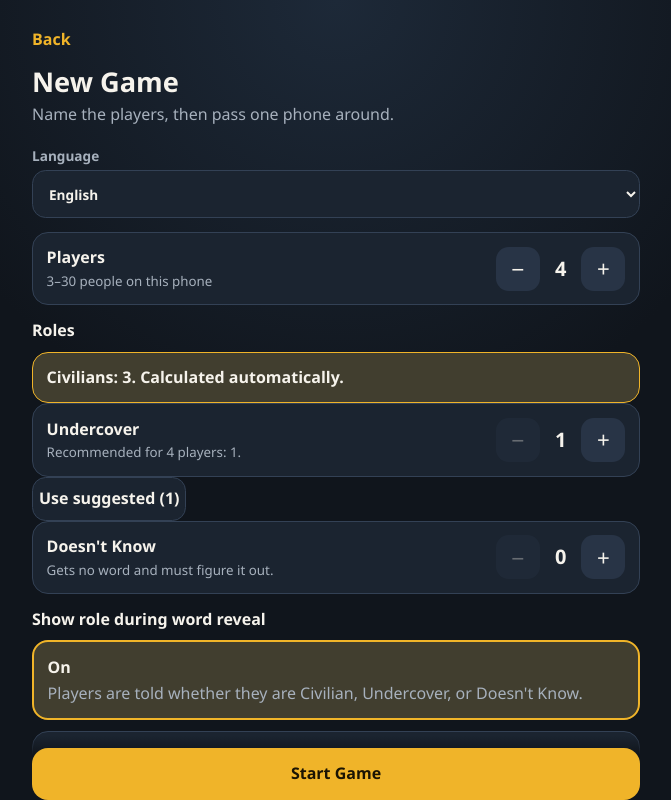
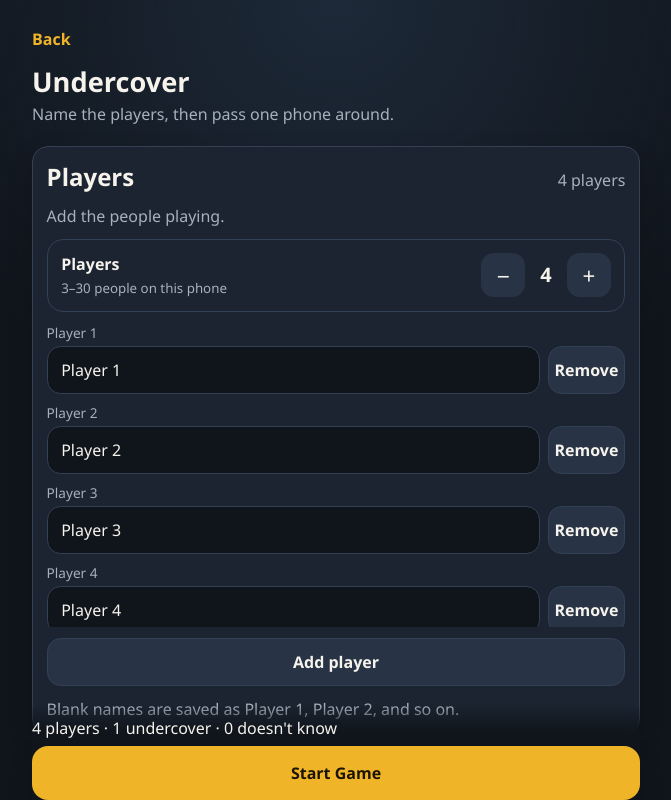
Before and after one commit to Deuxide/Redacted, a React (Vite) app: page / in a window 1280 px wide. Both pictures are taken after a click on the button "New Game". Shown: the top 800 px of the page, without its empty margins (304-975 px from the left). Built offline with nearby package versions, Linux system fonts and the light colour scheme.

Commit message:
another ui update ( config menu )

```diff
--- a/src/i18n/messages.ts
+++ b/src/i18n/messages.ts
@@ -27,6 +27,16 @@ export const messages = {
     exportJson: 'Export JSON',
     setupTitle: 'New Game',
     setupSubtitle: 'Name the players, then pass one phone around.',
+    lobbyHint: 'Add the people playing.',
+    playerCountLabel: '{count} players',
+    changeWordSet: 'Change word set',
+    currentSet: 'Current set',
+    gameSettings: 'Game settings',
+    setupSummary: '{players} players · {undercover} undercover · {blank} doesn\'t know',
+    startBlocked: 'Choose a word set with at least 2 different words before starting.',
+    duplicateNames: 'Two players share a name. The game still works, but it may be confusing.',
+    manageWords: 'Manage word sets',
+    civiliansShort: 'Civilians',
     startGame: 'Start Game',
     players: 'Players',
     playersHint: '{min}–{max} people on this phone',
@@ -205,6 +215,16 @@ export const messages = {
     exportJson: 'Ekspor JSON',
     setupTitle: 'Permainan Baru',
     setupSubtitle: 'Isi nama pemain, lalu operkan satu ponsel.',
+    lobbyHint: 'Tambahkan orang yang ikut main.',
+    playerCountLabel: '{count} pemain',
+    changeWordSet: 'Ganti set kata',
+    currentSet: 'Set saat ini',
+    gameSettings: 'Pengaturan permainan',
+    setupSummary: '{players} pemain · {undercover} undercover · {blank} tidak tahu',
+    startBlocked: 'Pilih set kata dengan minimal 2 kata berbeda sebelum mulai.',
+    duplicateNames: 'Ada dua pemain dengan nama yang sama. Permainan tetap bisa jalan, tapi bisa membingungkan.',
+    manageWords: 'Kelola set kata',
+    civiliansShort: 'Warga',
     startGame: 'Mulai Permainan',
     players: 'Pemain',
     playersHint: '{min}–{max} orang di ponsel ini',
--- a/src/screens/SetupScreen.module.css
+++ b/src/screens/SetupScreen.module.css
@@ -1,8 +1,153 @@
+.block {
+  display: flex;
+  flex-direction: column;
+  gap: 0.7rem;
+  padding: var(--space);
+  border: 1px solid var(--color-border);
+  border-radius: var(--radius);
+  background: var(--color-surface);
+  box-shadow: var(--shadow);
+}
+
+.block h2,
+.heading h2,
+.hint,
+.countLine,
+.current,
+.startBox p {
+  margin: 0;
+}
+
+.heading {
+  display: flex;
+  align-items: baseline;
+  justify-content: space-between;
+  gap: 0.75rem;
+}
+
+.heading span,
+.current,
+.hint {
+  color: var(--color-text-secondary);
+}
+
+.countLine,
+.setName {
+  font-size: 1.35rem;
+  font-weight: 800;
+}
+
+.setName {
+  overflow-wrap: anywhere;
+}
+
+.names {
+  max-height: 38dvh;
+  overflow: auto;
+  list-style: none;
+  margin: 0;
+  padding: 0;
+  display: flex;
+  flex-direction: column;
+  gap: 0.55rem;
+}
+
+.names li {
+  display: flex;
+  flex-direction: column;
+  gap: 0.25rem;
+}
+
+.names label {
+  color: var(--color-text-secondary);
+  font-size: 0.85rem;
+}
+
+.nameRow {
+  display: flex;
+  gap: 0.45rem;
+}
+
+.nameRow input {
+  flex: 1;
+  min-width: 0;
+  min-height: 3rem;
+  border: 1px solid var(--color-border);
+  border-radius: 0.85rem;
+  background: var(--color-background);
+  color: var(--color-text);
+  padding: 0 0.85rem;
+  font: inherit;
+}
+
+.nameRow button,
+.secondary,
+.ghost,
+.set,
+.selected {
+  min-height: 3rem;
+  border-radius: 0.85rem;
+  font: inherit;
+  font-weight: 800;
+}
+
+.nameRow button,
+.secondary,
+.set {
+  border: 1px solid var(--color-border);
+  background: var(--color-surface-secondary);
+  color: var(--color-text);
+}
+
+.ghost {
+  border: 0;
+  background: transparent;
+  color: var(--color-primary);
+}
+
+.actions,
+.sets {
+  display: flex;
+  flex-direction: column;
+  gap: 0.5rem;
+}
+
+.set,
+.selected {
+  text-align: left;
+  padding: 0.75rem;
+}
+
+.selected {
+  border: 2px solid var(--color-primary);
+  background: color-mix(in srgb, var(--color-primary) 18%, var(--color-surface));
+  color: var(--color-text);
+}
+
+.set span,
+.selected span {
+  display: block;
+  margin-top: 0.2rem;
+  color: var(--color-text-secondary);
+  font-weight: 600;
+}
+
+summary {
+  cursor: pointer;
+  font-weight: 800;
+}
+
+.error {
+  margin: 0;
+  color: var(--color-danger);
+  font-weight: 700;
+}
+
 .start {
   width: 100%;
-  min-height: 3.25rem;
+  min-height: 3.4rem;
   border: 0;
-  border-radius: 1rem;
+  border-radius: var(--radius);
   background: var(--color-primary);
   color: var(--on-accent);
   font: inherit;
@@ -13,143 +158,21 @@
   opacity: 0.45;
 }
 
-.recommend {
-  margin: 0;
-  padding: 0.85rem;
-  border-radius: 1rem;
-  background: color-mix(in srgb, var(--color-primary) 18%, var(--color-surface));
-  border: 1px solid var(--accent);
-  font-weight: 800;
+.startBox {
+  display: flex;
+  flex-direction: column;
+  gap: 0.4rem;
 }
 
-.names {
-  max-height: 42dvh;
-  overflow: auto;
-  padding-right: 0.15rem;
+@media (min-width: 800px) {
+  .actions {
+    display: grid;
+    grid-template-columns: 1fr 1fr;
+  }
 }
 
-.nameRow {
-  display: flex;
-  gap: 0.45rem;
+@media (prefers-reduced-motion: no-preference) {
+  details[open] {
+    animation: rise 180ms ease;
+  }
 }
-
-.nameRow input {
-  flex: 1;
-  width: auto;
-  min-width: 0;
-}
-
-.nameRow button {
-  border: 1px solid var(--line);
-  border-radius: 0.85rem;
-  background: var(--raised);
-  color: var(--text);
-  min-width: 5.5rem;
-  font: inherit;
-  font-weight: 700;
-}
-
-.suggest {
-  border: 1px solid var(--line);
-  border-radius: 0.85rem;
-  background: var(--card);
-  color: var(--text);
-  min-height: 2.75rem;
-  font: inherit;
-  font-weight: 700;
-}
-
-.suggest:disabled,
-.nameRow button:disabled {
-  opacity: 0.4;
-}
-
-.hint {
-  margin: 0.45rem 0 0;
-  color: var(--muted);
-  font-size: 0.85rem;
-}
-
-.error {
-  margin: 0;
-  color: var(--danger);
-  font-weight: 700;
-}
-
-.block h2 {
-  margin: 0 0 0.65rem;
-  font-size: 1rem;
-}
-
-.block ul {
-  list-style: none;
-  margin: 0;
-  padding: 0;
-  display: flex;
-  flex-direction: column;
-  gap: 0.65rem;
-}
-
-.block li {
-  display: flex;
-  flex-direction: column;
-  gap: 0.3rem;
-}
-
-.block label {
-  color: var(--muted);
-  font-size: 0.85rem;
-}
-
-.block input {
-  width: 100%;
-  min-height: 3rem;
-  border: 1px solid var(--line);
-  border-radius: 0.85rem;
-  background: var(--card);
-  color: var(--text);
-  padding: 0 0.85rem;
-  font: inherit;
-}
-
-.sets {
-  display: flex;
-  flex-direction: column;
-  gap: 0.65rem;
-}
-
-.set,
-.selected {
-  text-align: left;
-  border-radius: 1rem;
-  padding: 0.85rem;
-  font: inherit;
-  color: var(--text);
-}
-
-.set {
-  border: 1px solid var(--line);
-  background: var(--card);
-}
-
-.selected {
-  border: 2px solid var(--accent);
-  background: color-mix(in srgb, var(--color-primary) 18%, var(--color-surface));
-}
-
-.set strong,
-.selected strong,
-.set span,
-.selected span,
-.set small,
-.selected small {
-  display: block;
-}
-
-.set span,
-.selected span,
-.set small,
-.selected small {
-  margin-top: 0.25rem;
-  color: var(--muted);
-}
--- a/src/screens/SetupScreen.tsx
+++ b/src/screens/SetupScreen.tsx
@@ -1,73 +1,49 @@
+import { useState } from 'react';
 import { LanguageSwitcher } from '../components/LanguageSwitcher';
 import { ScreenShell } from '../components/ScreenShell';
 import { Stepper } from '../components/Stepper';
+import { ThemePicker } from '../components/ThemePicker';
 import { useI18n } from '../i18n/LanguageProvider';
 import { useGame } from '../state/GameProvider';
 import { MAX_PLAYERS, MIN_PLAYERS, MIN_UNDERCOVER, civilianCount, maxDoesntKnow, maxSuspects, maxUndercover, playableGroups, suggestedUndercover } from '../types/game';
 import styles from './SetupScreen.module.css';
 
 export function SetupScreen() {
-  const { draft, wordSets, selectedSet, startError, goHome, setPlayerCount, setUndercoverCount, setDoesntKnowCount, setSuspectsPerVote, setTieBehavior, setShowRoleDuringReveal, setPlayerName, addPlayer, removePlayer, setWordSetId, startGame } = useGame();
+  const { draft, wordSets, selectedSet, startError, goHome, openWordSets, openImport, openExport, openEditor, setPlayerCount, setUndercoverCount, setDoesntKnowCount, setSuspectsPerVote, setTieBehavior, setShowRoleDuringReveal, setPlayerName, addPlayer, removePlayer, setWordSetId, startGame } = useGame();
   const { t } = useI18n();
+  const [showSets, setShowSets] = useState(false);
   const civilians = civilianCount(draft.playerCount, draft.undercoverCount, draft.doesntKnowCount);
   const undercoverMax = maxUndercover(draft.playerCount, draft.doesntKnowCount);
   const doesntKnowMax = maxDoesntKnow(draft.playerCount, draft.undercoverCount);
   const suggested = suggestedUndercover(draft.playerCount);
   const suggestion = suggested.min === suggested.max ? `${suggested.min}` : `${suggested.min}–${suggested.max}`;
-  const canStart = playableGroups(selectedSet).length > 0;
+  const readyGroups = playableGroups(selectedSet).length;
+  const canStart = readyGroups > 0 && draft.playerCount >= MIN_PLAYERS && civilians >= 1;
+  const names = draft.players.map((player) => player.name.trim().toLocaleLowerCase()).filter(Boolean);
+  const duplicate = names.length !== new Set(names).size;
 
   return (
     <ScreenShell
-      title={t('setupTitle')}
+      title={t('homeTitle')}
       subtitle={t('setupSubtitle')}
       onBack={goHome}
       footer={
+        <div className={styles.startBox}>
+          <p>{t('setupSummary', { players: draft.playerCount, undercover: draft.undercoverCount, blank: draft.doesntKnowCount })}</p>
           <button type="button" className={styles.start} onClick={startGame} disabled={!canStart}>
             {t('startGame')}
           </button>
+          {!canStart ? <p className={styles.error}>{t('startBlocked')}</p> : null}
+        </div>
       }
     >
-      <LanguageSwitcher />
+      <section className={styles.block} aria-label={t('players')}>
+        <div className={styles.heading}>
+          <h2>{t('players')}</h2>
+          <span>{t('playerCountLabel', { count: draft.playerCount })}</span>
+        </div>
+        <p className={styles.hint}>{t('lobbyHint')}</p>
         <Stepper label={t('players')} value={draft.playerCount} min={MIN_PLAYERS} max={MAX_PLAYERS} hint={t('playersHint', { min: MIN_PLAYERS, max: MAX_PLAYERS })} onChange={setPlayerCount} />
-      <section className={styles.block} aria-label={t('roles')}>
-        <h2>{t('roles')}</h2>
-        <p className={styles.recommend} role="status">{t('civiliansStatus', { count: civilians })}</p>
-        <Stepper label={t('undercover')} value={draft.undercoverCount} min={MIN_UNDERCOVER} max={undercoverMax} hint={t('undercoverHint', { count: draft.playerCount, suggestion })} onChange={setUndercoverCount} />
-        <button type="button" className={styles.suggest} onClick={() => setUndercoverCount(Math.min(suggested.min, undercoverMax))}>
-          {t('useSuggested', { count: Math.min(suggested.min, undercoverMax) })}
-        </button>
-        <Stepper label={t('doesntKnow')} value={draft.doesntKnowCount} min={0} max={doesntKnowMax} hint={t('doesntKnowHint')} onChange={setDoesntKnowCount} />
-        {civilians <= 2 ? <p className={styles.error}>{t('unusualRoles', { count: civilians })}</p> : null}
-      </section>
-      <div className={styles.block}>
-        <h2>{t('showRole')}</h2>
-        <div className={styles.sets}>
-          <button type="button" className={draft.showRoleDuringReveal ? styles.selected : styles.set} aria-pressed={draft.showRoleDuringReveal} onClick={() => setShowRoleDuringReveal(true)}>
-            <strong>{t('showRoleOn')}</strong>
-            <span>{t('showRoleOnHint')}</span>
-          </button>
-          <button type="button" className={draft.showRoleDuringReveal ? styles.set : styles.selected} aria-pressed={!draft.showRoleDuringReveal} onClick={() => setShowRoleDuringReveal(false)}>
-            <strong>{t('showRoleOff')}</strong>
-            <span>{t('showRoleOffHint')}</span>
-          </button>
-        </div>
-      </div>
-      <Stepper label={t('suspects')} value={draft.suspectsPerVote} min={1} max={maxSuspects(draft.undercoverCount + draft.doesntKnowCount, draft.playerCount)} hint={t('suspectsHint')} onChange={setSuspectsPerVote} />
-      <div className={styles.block}>
-        <h2>{t('tieTitle')}</h2>
-        <div className={styles.sets}>
-          <button type="button" className={draft.tieBehavior === 'eliminate-none' ? styles.selected : styles.set} aria-pressed={draft.tieBehavior === 'eliminate-none'} onClick={() => setTieBehavior('eliminate-none')}>
-            <strong>{t('tieNone')}</strong>
-            <span>{t('tieNoneHint')}</span>
-          </button>
-          <button type="button" className={draft.tieBehavior === 'revote' ? styles.selected : styles.set} aria-pressed={draft.tieBehavior === 'revote'} onClick={() => setTieBehavior('revote')}>
-            <strong>{t('tieRevote')}</strong>
-            <span>{t('tieRevoteHint')}</span>
-          </button>
-        </div>
-      </div>
-      <div className={styles.block}>
-        <h2>{t('playerNames')}</h2>
         <ul className={styles.names}>
           {draft.players.map((player, index) => (
             <li key={player.id}>
@@ -81,28 +57,80 @@ export function SetupScreen() {
             </li>
           ))}
         </ul>
-        <button type="button" className={styles.suggest} onClick={addPlayer} disabled={draft.playerCount >= MAX_PLAYERS}>
+        <button type="button" className={styles.secondary} onClick={addPlayer} disabled={draft.playerCount >= MAX_PLAYERS}>
           {t('addPlayer')}
         </button>
         <p className={styles.hint}>{t('blankNames')}</p>
+        {draft.playerCount < MIN_PLAYERS ? <p className={styles.error}>{t('playersHint', { min: MIN_PLAYERS, max: MAX_PLAYERS })}</p> : null}
+        {duplicate ? <p className={styles.error}>{t('duplicateNames')}</p> : null}
+      </section>
+
+      <section className={styles.block} aria-label={t('roles')}>
+        <h2>{t('roles')}</h2>
+        <p className={styles.countLine} role="status">{t('civiliansShort')}: {civilians}</p>
+        <Stepper label={t('undercover')} value={draft.undercoverCount} min={MIN_UNDERCOVER} max={undercoverMax} hint={t('undercoverHint', { count: draft.playerCount, suggestion })} onChange={setUndercoverCount} />
+        <button type="button" className={styles.secondary} onClick={() => setUndercoverCount(Math.min(suggested.min, undercoverMax))}>
+          {t('useSuggested', { count: Math.min(suggested.min, undercoverMax) })}
+        </button>
+        <Stepper label={t('doesntKnow')} value={draft.doesntKnowCount} min={0} max={doesntKnowMax} hint={t('doesntKnowHint')} onChange={setDoesntKnowCount} />
+        {civilians <= 2 ? <p className={styles.error}>{t('unusualRoles', { count: civilians })}</p> : null}
+      </section>
+
+      <section className={styles.block} aria-label={t('wordSet')}>
+        <h2>{t('wordSet')}</h2>
+        <p className={styles.current}>{t('currentSet')}</p>
+        <strong className={styles.setName}>{selectedSet.name}</strong>
+        <p className={styles.hint}>{t('playableGroups', { count: readyGroups })}</p>
+        {startError ? <p className={styles.error}>{t(startError)}</p> : null}
+        {!readyGroups ? <p className={styles.error}>{t('needWords')}</p> : null}
+        <div className={styles.actions}>
+          <button type="button" className={styles.secondary} aria-expanded={showSets} onClick={() => setShowSets((open) => !open)}>
+            {t('changeWordSet')}
+          </button>
+          <button type="button" className={styles.ghost} onClick={openWordSets}>{t('manageWords')}</button>
+          <button type="button" className={styles.ghost} onClick={openImport}>{t('importJson')}</button>
+          <button type="button" className={styles.ghost} onClick={openExport}>{t('exportJson')}</button>
+          {selectedSet.builtin ? null : <button type="button" className={styles.ghost} onClick={() => openEditor(selectedSet.id)}>{t('edit')}</button>}
         </div>
-      <div className={styles.block}>
-        <h2>{t('wordSet')}</h2>
+        {showSets ? (
           <div className={styles.sets}>
             {wordSets.map((set) => {
               const selected = set.id === selectedSet.id;
-            const ready = playableGroups(set).length;
               return (
                 <button key={set.id} type="button" className={selected ? styles.selected : styles.set} onClick={() => setWordSetId(set.id)} aria-pressed={selected}>
                   <strong>{set.name}</strong>
-                <span>{set.description || (set.builtin ? t('builtin') : t('customSet'))}</span>
-                <small>{t('playableGroups', { count: ready })}</small>
+                  <span>{t('playableGroups', { count: playableGroups(set).length })}</span>
                 </button>
               );
             })}
           </div>
+        ) : null}
+      </section>
+
+      <details className={styles.block}>
+        <summary>{t('gameSettings')}</summary>
+        <Stepper label={t('suspects')} value={draft.suspectsPerVote} min={1} max={maxSuspects(draft.undercoverCount + draft.doesntKnowCount, draft.playerCount)} hint={t('suspectsHint')} onChange={setSuspectsPerVote} />
+        <div className={styles.sets}>
+          <button type="button" className={draft.showRoleDuringReveal ? styles.selected : styles.set} aria-pressed={draft.showRoleDuringReveal} onClick={() => setShowRoleDuringReveal(true)}>
+            <strong>{t('showRole')}</strong>
+            <span>{t('showRoleOn')} — {t('showRoleOnHint')}</span>
+          </button>
+          <button type="button" className={draft.showRoleDuringReveal ? styles.set : styles.selected} aria-pressed={!draft.showRoleDuringReveal} onClick={() => setShowRoleDuringReveal(false)}>
+            <strong>{t('showRole')}</strong>
+            <span>{t('showRoleOff')} — {t('showRoleOffHint')}</span>
+          </button>
+          <button type="button" className={draft.tieBehavior === 'eliminate-none' ? styles.selected : styles.set} aria-pressed={draft.tieBehavior === 'eliminate-none'} onClick={() => setTieBehavior('eliminate-none')}>
+            <strong>{t('tieNone')}</strong>
+            <span>{t('tieNoneHint')}</span>
+          </button>
+          <button type="button" className={draft.tieBehavior === 'revote' ? styles.selected : styles.set} aria-pressed={draft.tieBehavior === 'revote'} onClick={() => setTieBehavior('revote')}>
+            <strong>{t('tieRevote')}</strong>
+            <span>{t('tieRevoteHint')}</span>
+          </button>
         </div>
-      {startError ? <p className={styles.error}>{t(startError)}</p> : null}
+        <LanguageSwitcher />
+        <ThemePicker />
+      </details>
     </ScreenShell>
   );
 }
```
Lines whose indentation alone changed are shown as unchanged.
